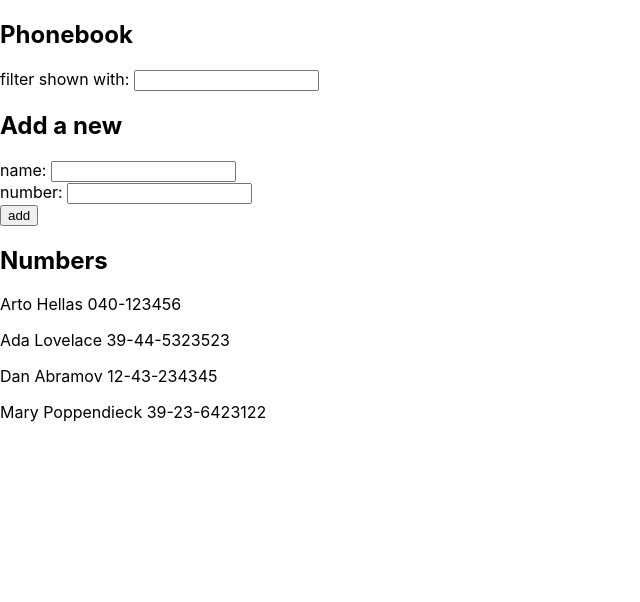
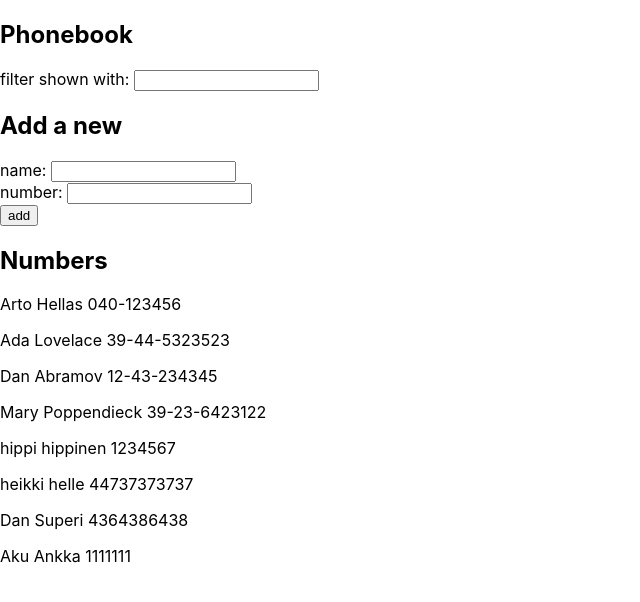
Before and after one commit to vipotin/fullstackopen20, a React (Create React App) app in the folder osa2/puhelinluettelo/: page / in a window 1280 px wide. Shown: the top 602 px of the page, without its empty margins (0-640 px from the left). Built offline with nearby package versions, Linux system fonts and the light colour scheme; data requests are answered from the project's data file.

Commit message:
2.16 puhelinluettelo complete

```diff
--- a/osa2/puhelinluettelo/db.json
+++ b/osa2/puhelinluettelo/db.json
@@ -1,5 +1,5 @@
 {
-    "persons":[
+  "persons": [
     {
       "name": "Arto Hellas",
       "number": "040-123456",
@@ -19,6 +19,26 @@
       "name": "Mary Poppendieck",
       "number": "39-23-6423122",
       "id": 4
+    },
+    {
+      "name": "hippi hippinen",
+      "number": "1234567",
+      "id": 5
+    },
+    {
+      "name": "heikki helle",
+      "number": "44737373737",
+      "id": 6
+    },
+    {
+      "name": "Dan Superi",
+      "number": "4364386438",
+      "id": 7
+    },
+    {
+      "name": "Aku Ankka",
+      "number": "1111111",
+      "id": 8
     }
   ]
 }
--- a/osa2/puhelinluettelo/src/App.js
+++ b/osa2/puhelinluettelo/src/App.js
@@ -1,7 +1,7 @@
-//2.11 puhelinluettelo
+//2.15-16 puhelinluettelo
 
 import React, { useState,useEffect } from 'react'
-import axios from 'axios'
+import PbDataService from './services/phonebookdata'
 import {FilterForm, PersonForm, Persons} from './components'
 
 const App = () => {
@@ -9,15 +9,12 @@ const App = () => {
   const [ newName, setNewName ] = useState('')
   const [ newNumber, setNewNumber ] = useState('')
   const [ newFilter, setNewFilter ] = useState('')
-  const [ filterData, setFilterData ] = useState(persons)
 
+  // Get phonebook from server
   useEffect(() => {
-    console.log('effect')
-    axios.get('http://localhost:3001/persons')
-    .then(response => {
-      console.log('promise fulfilled')
-      setPersons(response.data)
-      updatePersonList('', response.data)
+    PbDataService.getAll()
+    .then(initialList => {
+      setPersons(initialList)
     })
   },[])
 
@@ -29,55 +26,44 @@ const App = () => {
     setNewNumber(event.target.value)
   }
 
-  const filterPersons = event => {
-    handleFilterChange(event.target.value)
-    updatePersonList(event.target.value, persons)
-  }
-
-  const handleFilterChange = value => {
-    setNewFilter(value)
-  }
-
-  const updatePersonList = (filter, personList) => {
-    let filteredList = personList
-    if (filter !== '') {
-      filteredList = personList.filter((person) => person.name.toLowerCase().includes(filter.toLowerCase()))
-    }
-
-    setFilterData(filteredList)
+  const handleFilterChange = event => {
+    setNewFilter(event.target.value)
   }
 
   const addPerson = (event) => {
     event.preventDefault()
     const newPerson = { name: newName, number: newNumber }
-    const nameIsIncluded = persons.some(person => person.name === newName)
+    const nameIsIncluded = persons.some(person => person.name.toLowerCase()
+     === newName.toLowerCase())
 
     if (nameIsIncluded) {
       window.alert(`${newName} is already added to phonebook`)
     }
     else {
-      const updatedPersons = persons.concat(newPerson)
-      setPersons(updatedPersons)
-      updatePersonList(newFilter, updatedPersons)
+      // Add new person to server
+      PbDataService.create(newPerson)
+      .then(addedPerson => {
+        setPersons(persons.concat(addedPerson))
+        setNewName('')
+        setNewNumber('')
+      })
     }
-    setNewName('')
-    setNewNumber('')
   }
 
   return (
     <div>
       <h2>Phonebook</h2>
-      <FilterForm newFilter={newFilter} filterData={filterPersons} />
+      <FilterForm newFilter={newFilter} filterData={handleFilterChange} />
 
       <h2>Add a new</h2>
       <PersonForm newName={newName} newNumber={newNumber} changeName={handleNameChange}
       changeNumber={handleNumberChange} addPerson={addPerson}/>
 
       <h2>Numbers</h2>
-      <Persons filtered={filterData}/>
+      <Persons filtered={newFilter === '' ? persons :
+      persons.filter((person) => person.name.toLowerCase().includes(newFilter.toLowerCase()))}/>
     </div>
   )
-
 }
 
 export default App
--- /dev/null
+++ b/osa2/puhelinluettelo/src/services/phonebookdata.js
@@ -0,0 +1,14 @@
+import axios from 'axios'
+const baseUrl = 'http://localhost:3001/persons'
+
+const getAll = () => {
+    const request = axios.get(baseUrl)
+    return request.then(response => response.data)
+}
+
+const create = newObject => {
+    const request=axios.post(baseUrl, newObject)
+    return request.then(response => response.data)
+}
+
+export default {getAll, create}
```
Lines whose indentation alone changed are shown as unchanged.
